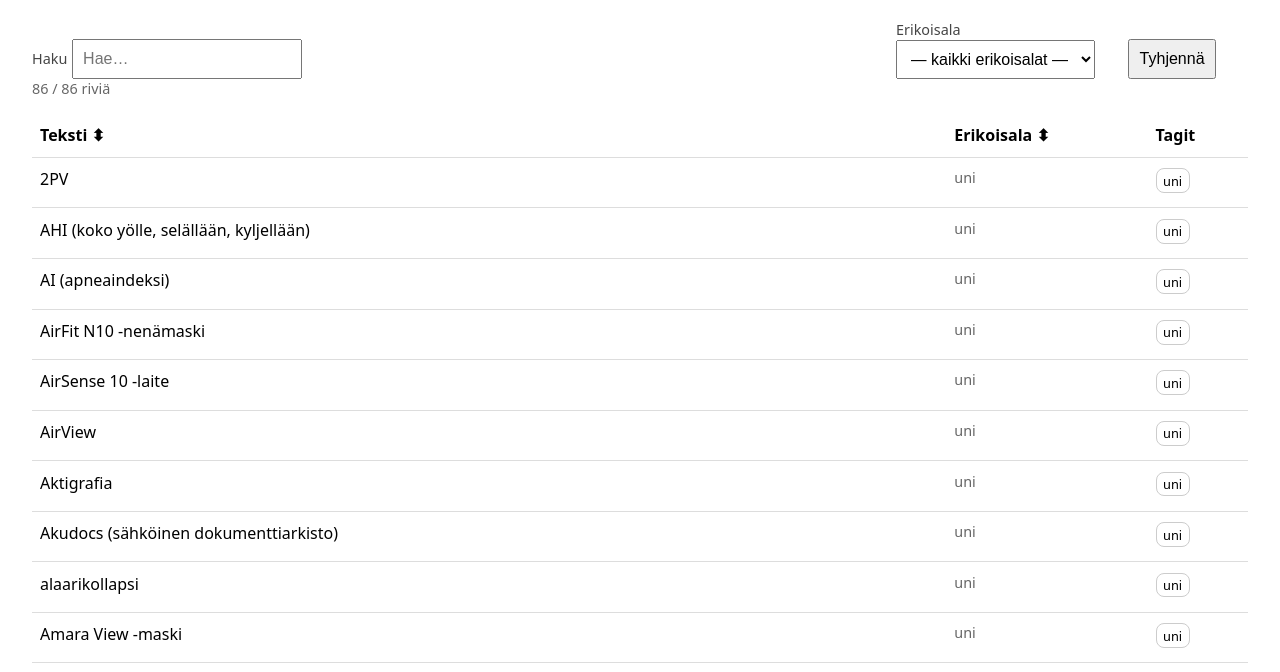
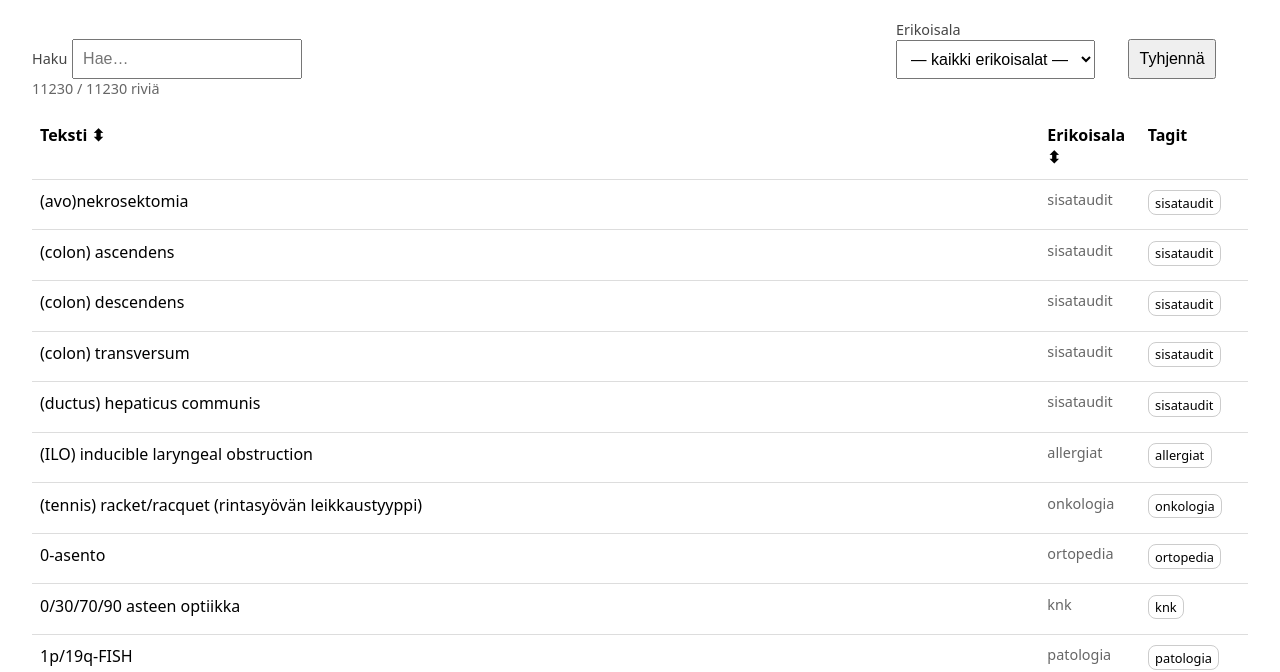
Before and after one commit to Koneistaja/Kantis, a plain HTML site: page sanasto.html in a window 1280 px wide. Shown: the part 78-750 px from the top of the page. Drawn offline with Linux system fonts and the light colour scheme.

Commit message:
Update sanasto.html
Lisätty loputkin sanastot.

```diff
--- a/sanasto.html
+++ b/sanasto.html
@@ -51,7 +51,7 @@
   <script>
     // CONFIG: change or add more sources here
     const DATA_SOURCES = [
-      'Data/uni.json' // you can add 'data/list1.json', 'data/list2.json', ...
+      'Data/uni.json', 'Data/allergiat.json', 'Data/foniatria.json', 'Data/gynekologia.json', 'Data/hampaat.json', 'Data/iho.json', 'Data/kardiologia.json', 'Data/kirurgia.json', 'Data/knk.json', 'Data/neurologia.json', 'Data/onkologia.json', 'Data/ortopedia.json', 'Data/patologia.json', 'Data/psyka.json', 'Data/silmat.json', 'Data/sisataudit.json'          // you can add 'data/list1.json', 'data/list2.json', ...
     ];
 
     let rows = [];
```
